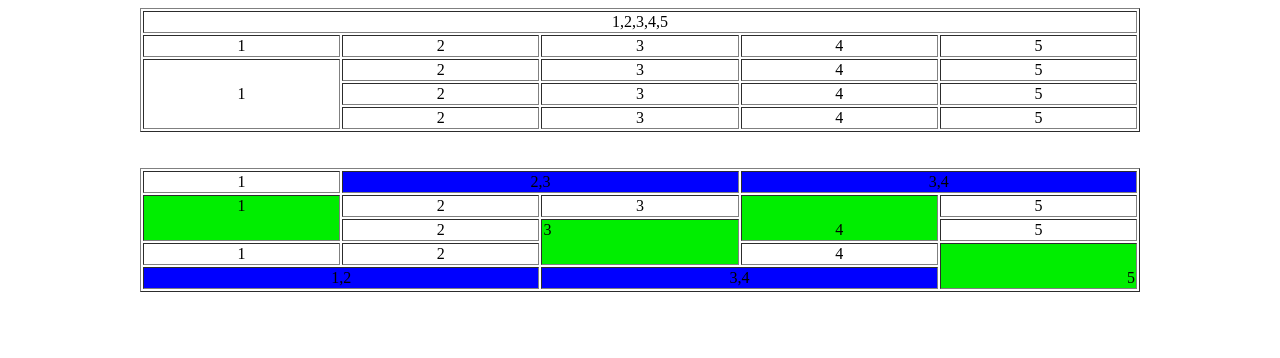
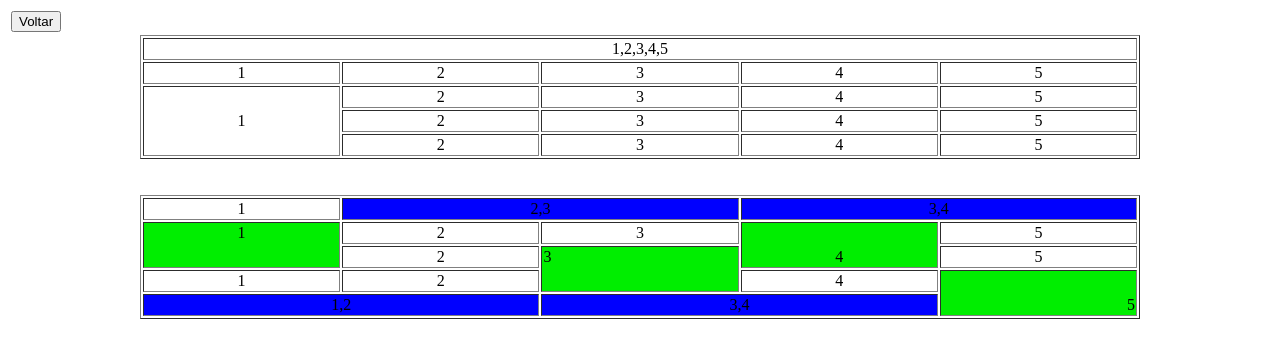
Before and after one commit to arcenal01/001, a plain HTML site: page rowspan_colspan/tabelas.html in a window 1280 px wide. Drawn offline with Linux system fonts and the light colour scheme.

Commit message:
Update tabelas.html

```diff
--- a/rowspan_colspan/tabelas.html
+++ b/rowspan_colspan/tabelas.html
@@ -6,6 +6,9 @@
 		<title>06/05</title>
 	</head>
 	<body>
+	<table>
+		<td><a href="../index.html"><button>Voltar</button></a> </td>
+	</table>
 		<table border="1" align="center" width="1000px">
 			<tr>
 				<td align="center" colspan ="5" width="100%">1,2,3,4,5</td>
```
